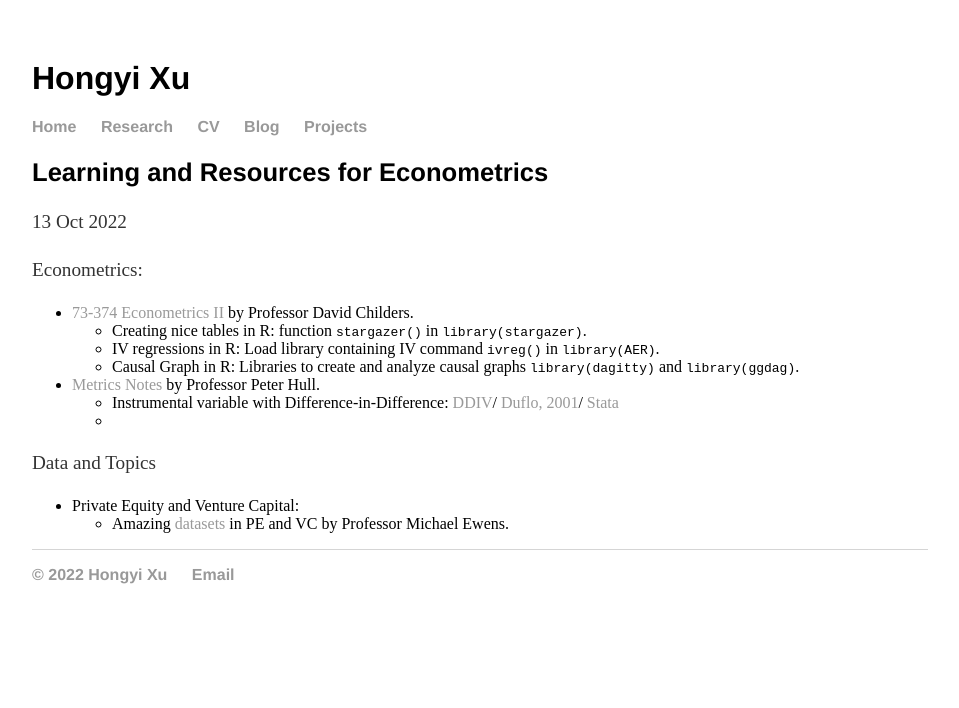
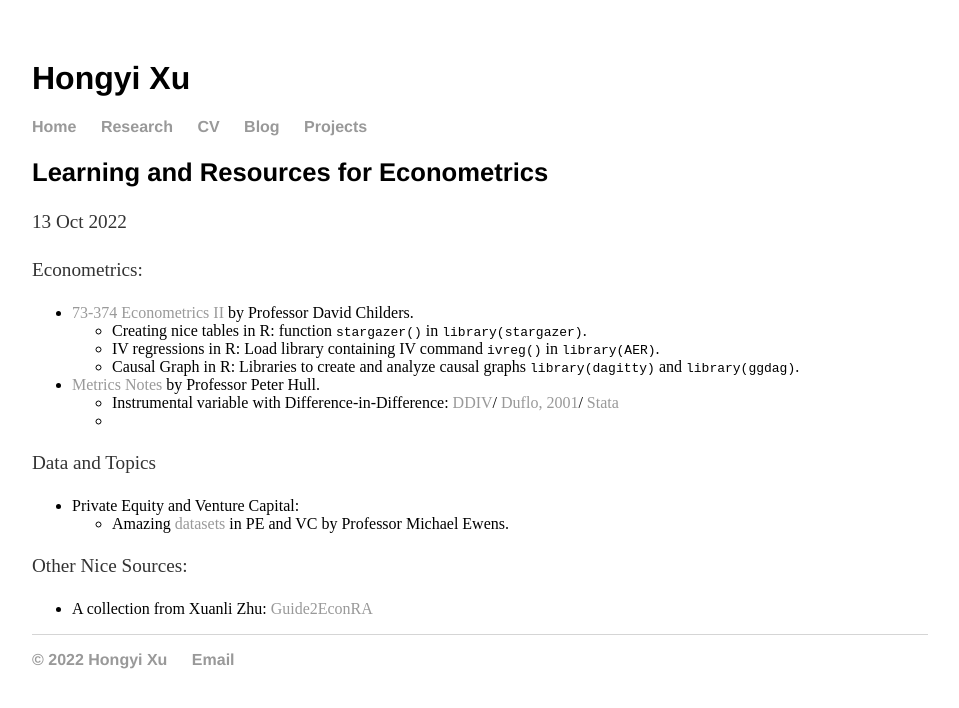
Before and after one commit to hongyileoxu/hongyileoxu.github.io, a Jekyll site: the page built from _posts/2022-10-13-great-resources.md, in a window 1280 px wide. Shown: the top 708 px of the page, without its empty margins (160-1119 px from the left). Built offline with Jekyll 4.4.1, drawn with Linux system fonts in a browser that asks for light colours.

Commit message:
Update 2022-10-13-great-resources.md
add a new source.

```diff
--- a/_posts/2022-10-13-great-resources.md
+++ b/_posts/2022-10-13-great-resources.md
@@ -18,3 +18,6 @@ Econometrics:
 Data and Topics
 -   Private Equity and Venture Capital:
     -   Amazing [datasets]([https://michaelewens.com](https://privatepublicmkts.com/data-sources/)) in PE and VC by Professor Michael Ewens.
+
+Other Nice Sources:
+-  A collection from Xuanli Zhu: [Guide2EconRA](README.md)
```
